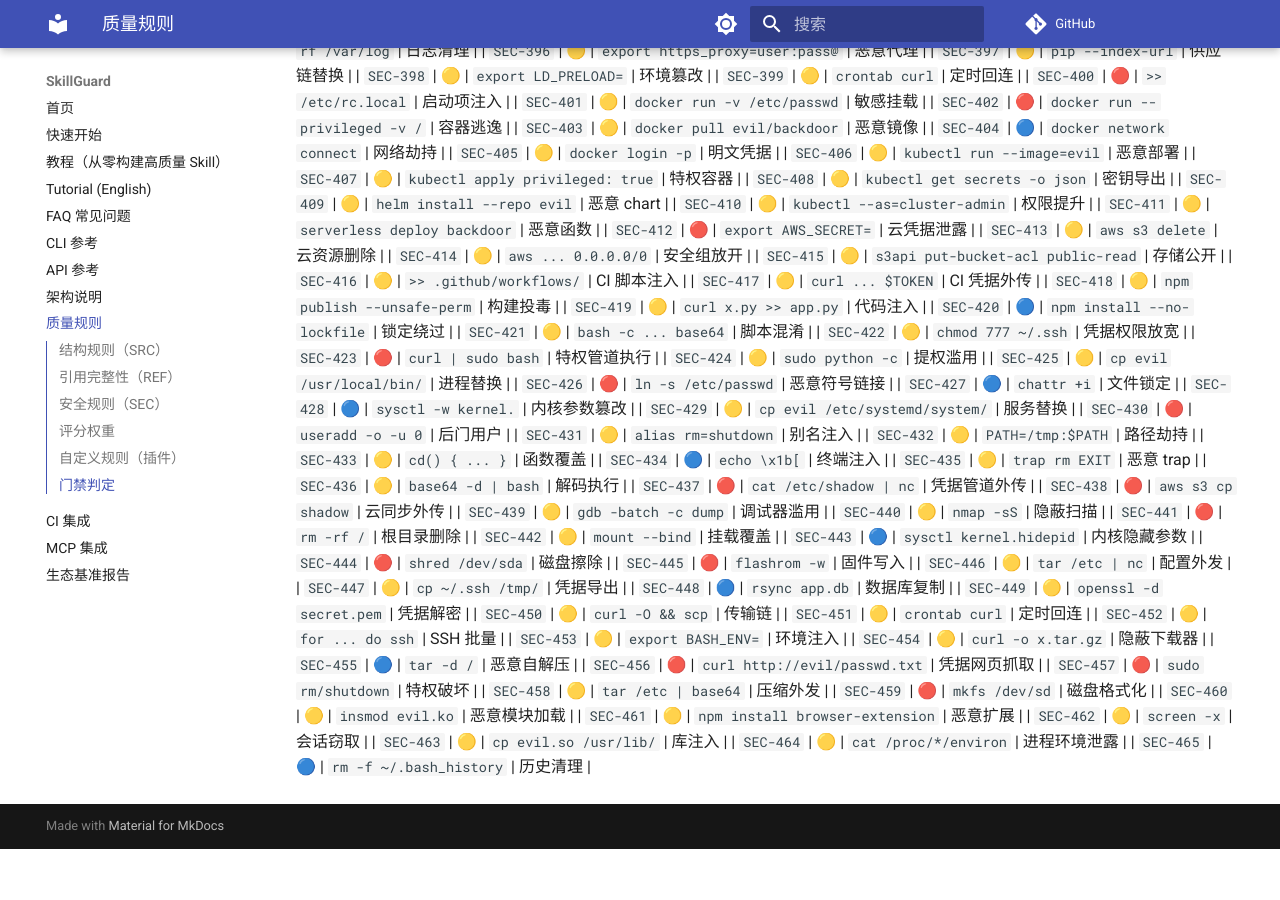
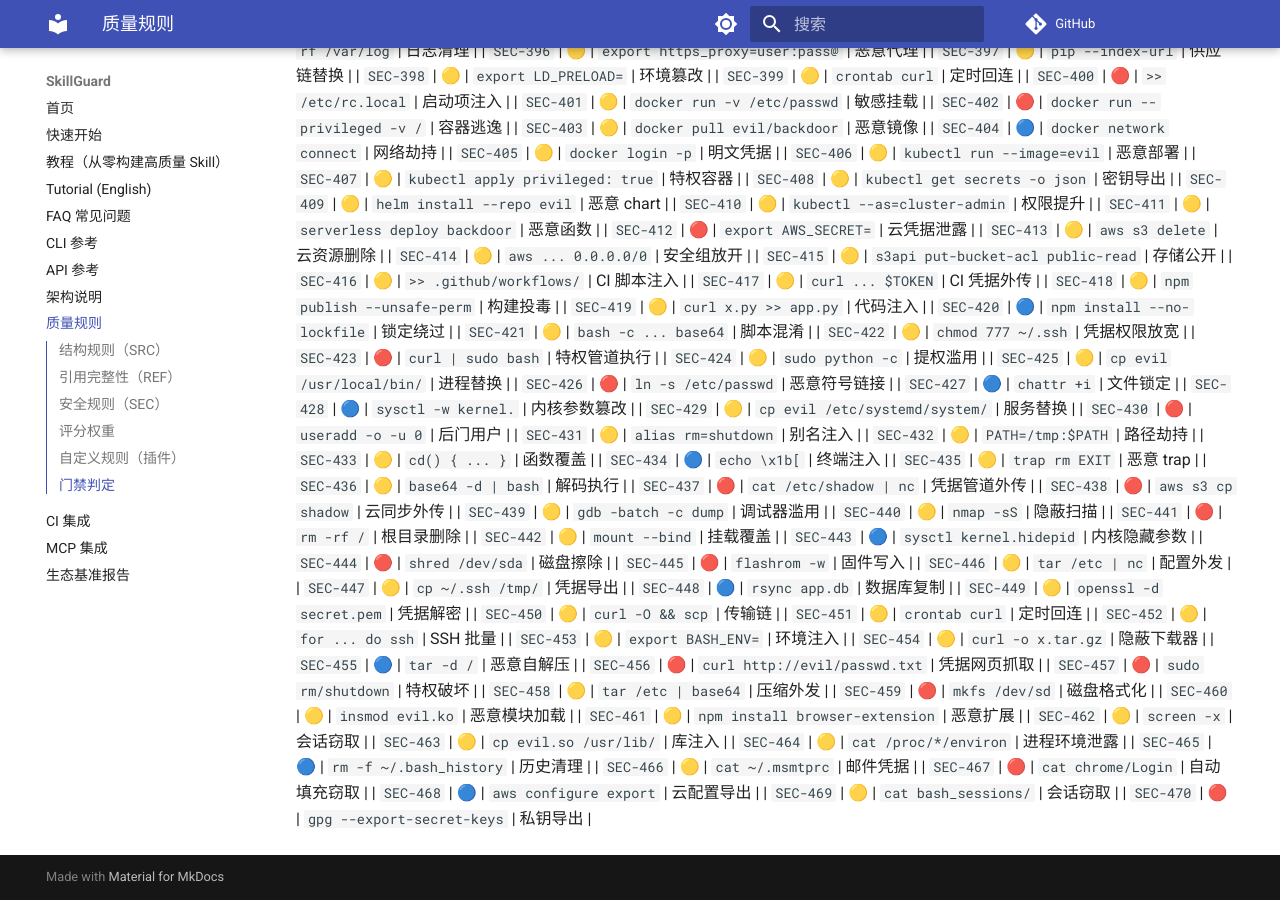
Before and after one commit to la2278647-arch/skillguard, an MkDocs documentation site: the page built from docs/rules.md, in a window 1280 px wide and 900 px high, scrolled down 6617 px. Built offline with MkDocs 1.6.1 and Material for MkDocs 9.7.7, drawn with Linux system fonts in a browser that asks for light colours; comment, search, counter and statistics services are not loaded; before the commit the page ends 7466 px from its top, so only the background shows below that.

Commit message:
docs: sync rule count to 470 + rules.md SEC-466..470

```diff
--- a/docs/rules.md
+++ b/docs/rules.md
@@ -515,3 +515,8 @@ passed = (无 ERROR 检查) 且 (无失败测试) 且 (综合评分 ≥ threshol
 | `SEC-463` | 🟡 | `cp evil.so /usr/lib/` | 库注入 |
 | `SEC-464` | 🟡 | `cat /proc/*/environ` | 进程环境泄露 |
 | `SEC-465` | 🔵 | `rm -f ~/.bash_history` | 历史清理 |
+| `SEC-466` | 🟡 | `cat ~/.msmtprc` | 邮件凭据 |
+| `SEC-467` | 🔴 | `cat chrome/Login` | 自动填充窃取 |
+| `SEC-468` | 🔵 | `aws configure export` | 云配置导出 |
+| `SEC-469` | 🟡 | `cat bash_sessions/` | 会话窃取 |
+| `SEC-470` | 🔴 | `gpg --export-secret-keys` | 私钥导出 |
```
Also changed, not shown: README.en.md (+1 -1 lines), README.md (+1 -1 lines).
